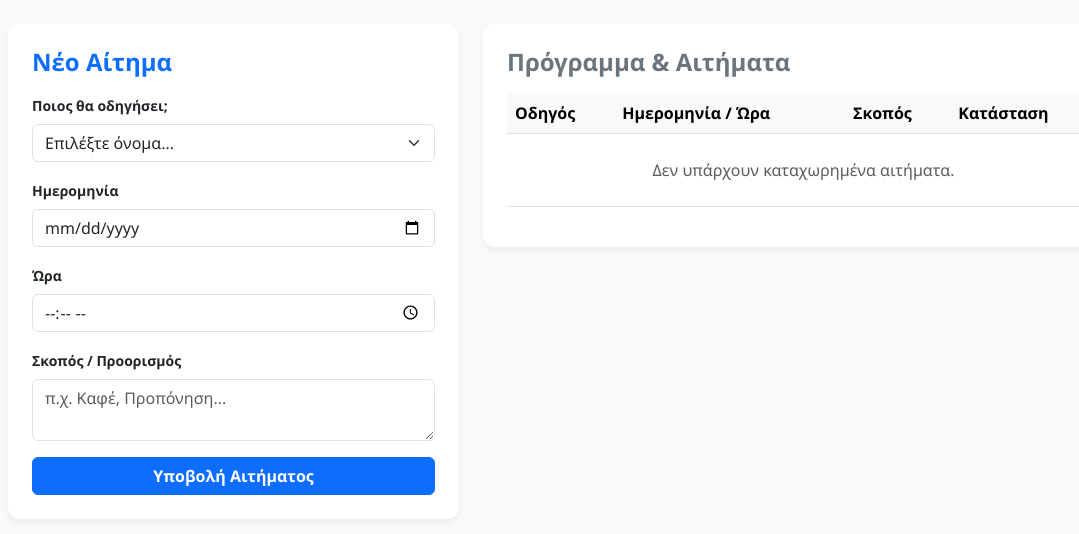
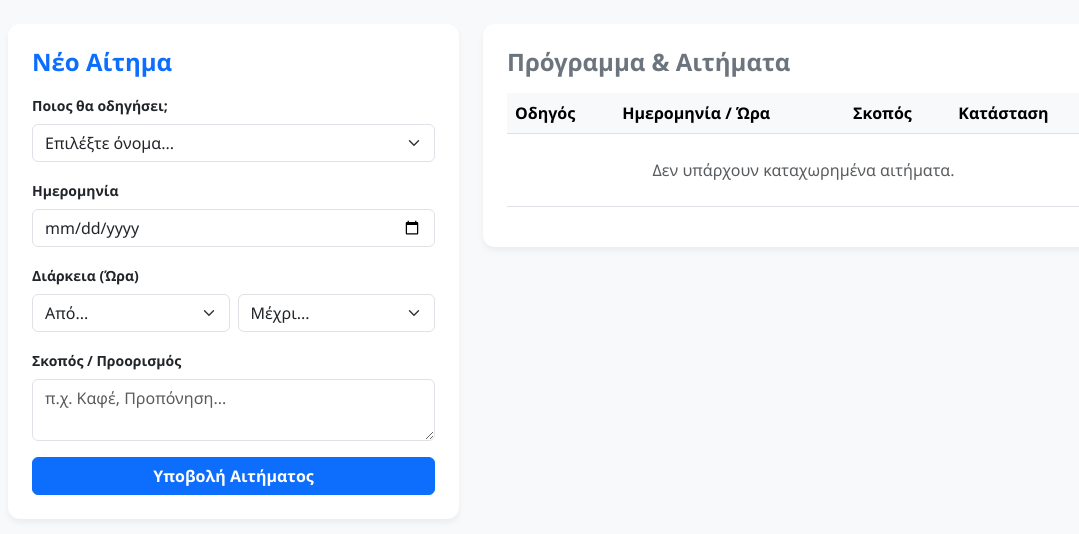
Before and after one commit to ariskoutou/family-car-app, a Flask app: template templates/index.html in a window 1280 px wide. Shown: the part 56-590 px from the top of the page, without its empty margins (74-1153 px from the left). Run offline with Flask 3, Linux system fonts and the light colour scheme; the template is opened without the code that fills it, so the values that code supplies are empty.

Commit message:
Update index.html

```diff
--- a/templates/index.html
+++ b/templates/index.html
@@ -43,10 +43,25 @@
                             <label class="form-label small fw-bold">Ημερομηνία</label>
                             <input type="date" name="date" class="form-control" required>
                         </div>
+
                         <div class="mb-3">
-                            <label class="form-label small fw-bold">Ώρα</label>
-                            <input type="time" name="time" class="form-control" required>
+                            <label class="form-label small fw-bold">Διάρκεια (Ώρα)</label>
+                            <div class="d-flex gap-2">
+                                <select name="time_from" class="form-select" required>
+                                    <option value="" disabled selected>Από...</option>
+                                    {% for hour in ['07:00','07:30','08:00','08:30','09:00','09:30','10:00','10:30','11:00','11:30','12:00','12:30','13:00','13:30','14:00','14:30','15:00','15:30','16:00','16:30','17:00','17:30','18:00','18:30','19:00','19:30','20:00','20:30','21:00','21:30','22:00','22:30','23:00','23:30'] %}
+                                        <option value="{{ hour }}">{{ hour }}</option>
+                                    {% endfor %}
+                                </select>
+                                <select name="time_to" class="form-select" required>
+                                    <option value="" disabled selected>Μέχρι...</option>
+                                    {% for hour in ['07:30','08:00','08:30','09:00','09:30','10:00','10:30','11:00','11:30','12:00','12:30','13:00','13:30','14:00','14:30','15:00','15:30','16:00','16:30','17:00','17:30','18:00','18:30','19:00','19:30','20:00','20:30','21:00','21:30','22:00','22:30','23:00','23:30','00:00'] %}
+                                        <option value="{{ hour }}">{{ hour }}</option>
+                                    {% endfor %}
+                                </select>
+                            </div>
                         </div>
+
                         <div class="mb-3">
                             <label class="form-label small fw-bold">Σκοπός / Προορισμός</label>
                             <textarea name="reason" class="form-control" rows="2" placeholder="π.χ. Καφέ, Προπόνηση..." required></textarea>
```
